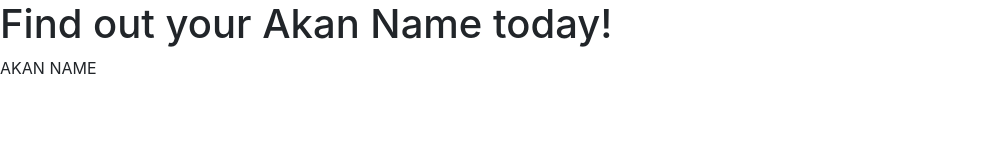
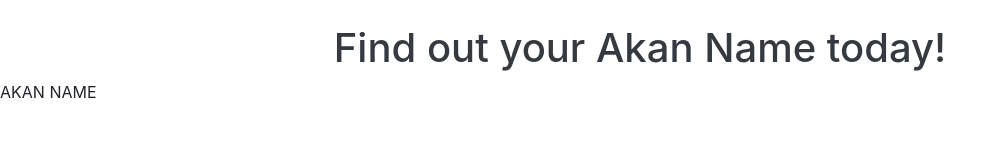
Before and after one commit to CatherineKiiru/akan-names, a plain HTML site: page index.html in a window 1280 px wide. Shown: the whole page, without its empty margins (0-1006 px from the left). Drawn offline with nearby package versions, Linux system fonts and the light colour scheme.

Commit message:
added bootstrap elements to document

```diff
--- a/index.html
+++ b/index.html
@@ -7,7 +7,8 @@
     <title>Second Project</title>
 </head>
 <body>
-    <h1> Find out your Akan Name today!</h1>
+    <h1 class="h1 text-dark text-center mt-md-4 mt-sm-2"
+    id='test'> Find out your Akan Name today!</h1>
 
 
     <div id="output">
```
